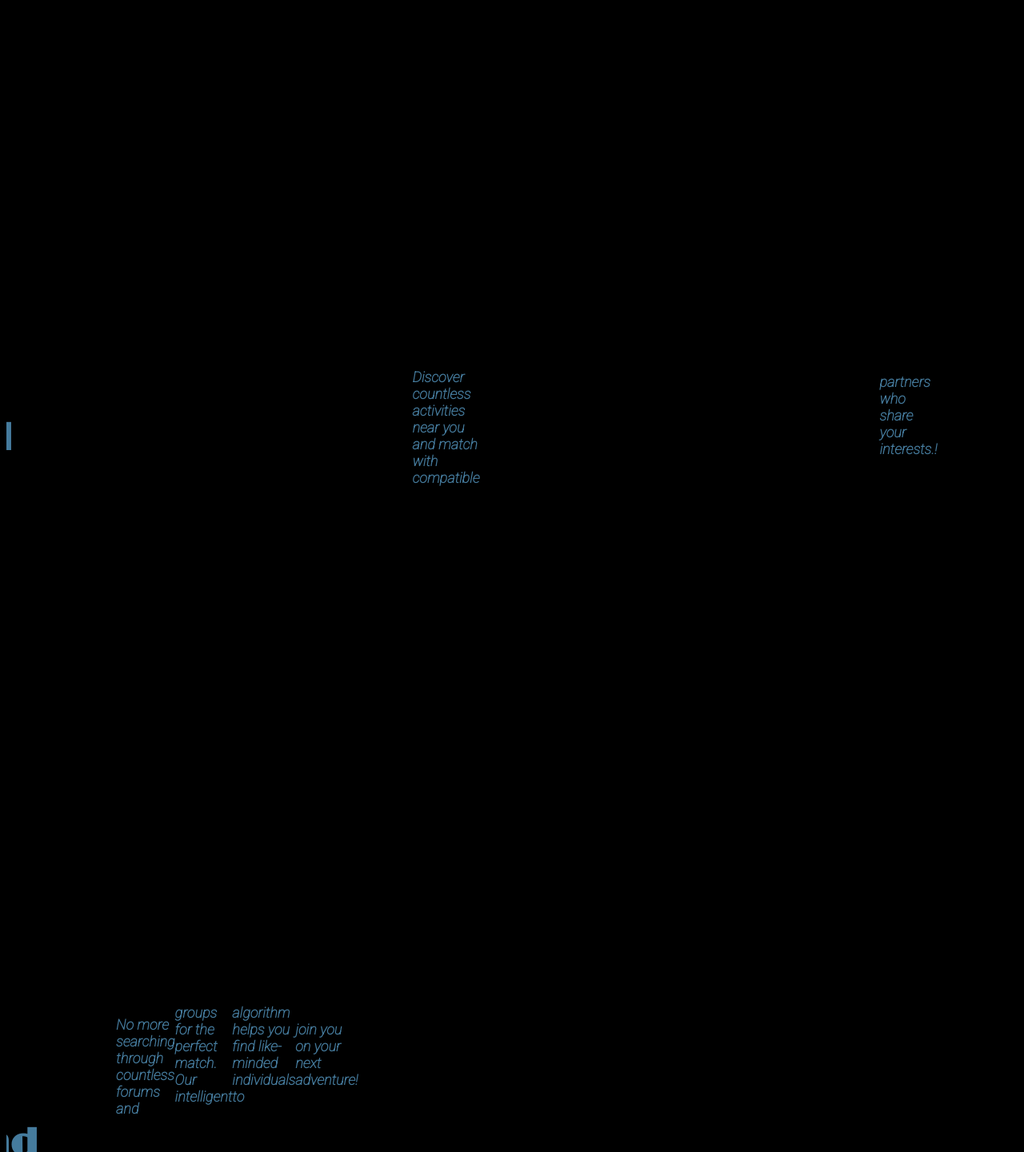
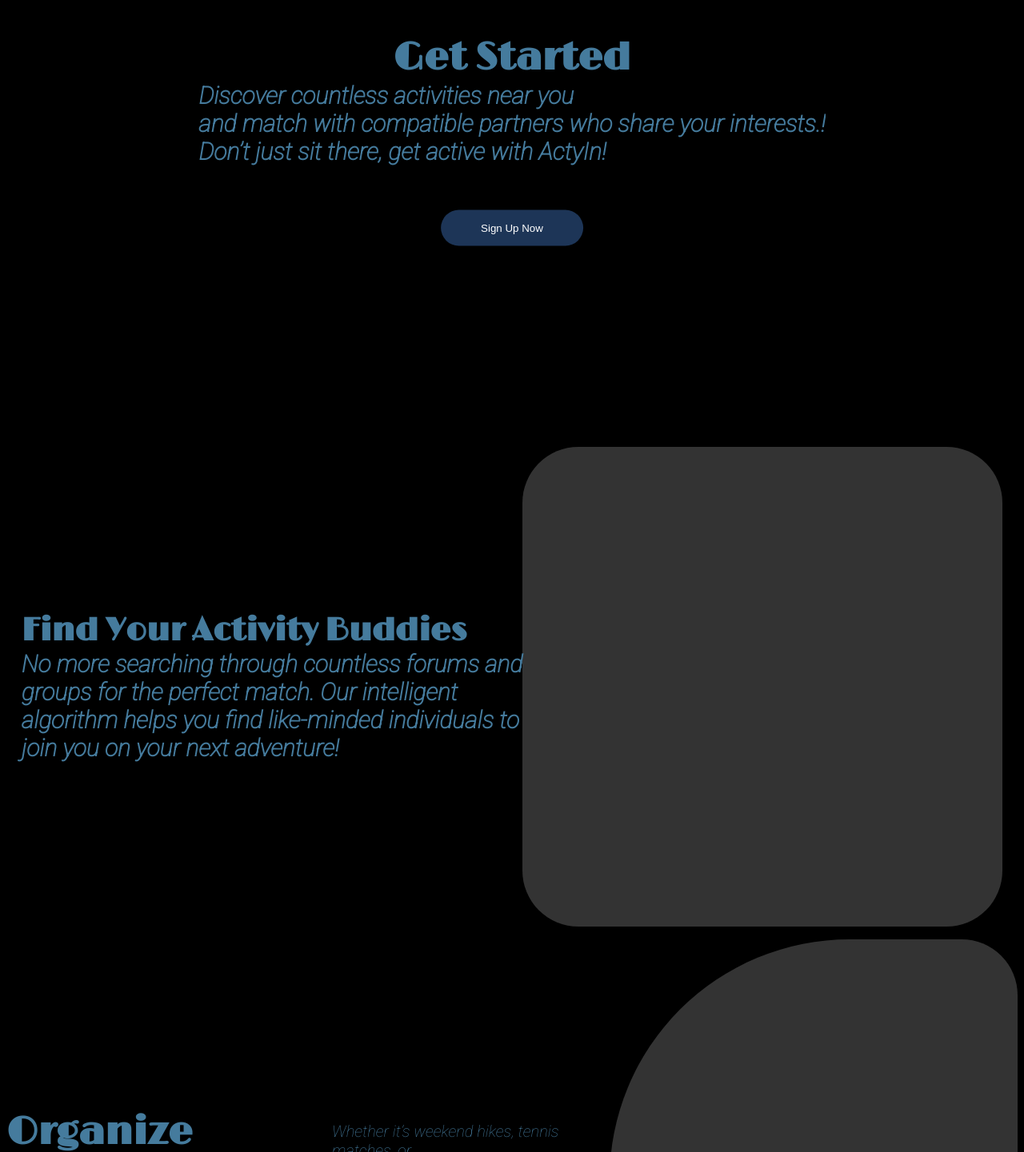
Before and after one commit to tselloss/ActyInFrontEnd, a Vue app: page / in a window 1280 px wide. Shown: the part 689-2130 px from the top of the page at 80% size. Built offline with nearby package versions, Linux system fonts and the light colour scheme.

Commit message:
Update HomePage.vue

```diff
--- a/src/components/HomePage.vue
+++ b/src/components/HomePage.vue
@@ -1,7 +1,8 @@
+<!-- eslint-disable max-len -->
 <template>
   <div class="home">
    <div class="left-placeholder"></div>
-    <h1 class="title">ACTYIN</h1>
+    <h1 class="title" >ACTYIN</h1>
     <div class="right-placeholder"></div>
     <div class="home">
       <button class="buttonFindPartners">Find Partners</button>
@@ -9,26 +10,29 @@
   </div>
   </div>
   <div class="home">
+  <div class="getStarted">
     <h1 class="titleGetStarted">Get Started</h1>
-    <h1 class="GetStartedContext1">Discover countless activities near you
-       and match with compatible</h1>
-    <h1 class="GetStartedContext3">partners who share your interests.!</h1>
-    <h1 class="GetStartedContext3">Don’t just sit there, get active with ActyIn!</h1>
+    <p class="GetStartedContext1">Discover countless activities near you<br>and match with compatible partners who share your interests.!
+    <br>Don’t just sit there, get active with ActyIn!</p>
     <button class="buttonSignUp">Sign Up Now</button>
   </div>
+  </div>
   <div class="home">
+  <div class="findBuddies">
     <h1 class="titlefindYourActivityBuddies">Find Your Activity Buddies</h1>
-    <h1 class="findYourActivityBuddiesContext1">No more searching through countless forums and</h1>
-    <h1 class="findYourActivityBuddiesContext2"> groups for the perfect match. Our intelligent</h1>
-<h1 class="findYourActivityBuddiesContext2">algorithm helps you find like-minded individuals to</h1>
-  <h1 class="findYourActivityBuddiesContext2">join you on your next adventure!</h1>
+    <p class="findYourActivityBuddiesContext1">No more searching through countless forums and
+    <br>groups for the perfect match. Our intelligent
+    <br>algorithm helps you find like-minded individuals to
+    <br>join you on your next adventure!
+    </p>
+  </div>
   <div class="right-placeholderFindyourBuddiesPhoto"></div>
   </div>
    <div class="home">
     <h1 class="titleOrganizeActivities">Organize Activities <br> Effortlessly</h1>
-    <h1 class="OrganizeActivitiesContext1">Whether it’s weekend hikes, tennis matches, or</h1>
-    <h1 class="OrganizeActivitiesContext2"> group yoga sessions, ActyIn makes it easy to </h1>
-  <h1 class="OrganizeActivitiesContext2">coordinate activities with your new-found friends.</h1>
+    <p class="OrganizeActivitiesContext1">Whether it’s weekend hikes, tennis matches, or
+    <br>group yoga sessions, ActyIn makes it easy to
+    <br>coordinate activities with your new-found friends.</p>
   <div class="left-placeholderFindyourBuddiesPhoto"></div>
   </div>
    <div class="home">
@@ -52,19 +56,20 @@
 Priority Support<p></p></h1>
 <button class="buttonUpgrade">Upgrade Now</button>
     </div>
-    <div>
+    </div>
+    <div class="home">
     <h1 class="titleQuestions">Frequently Asked Questions</h1>
     <h1 class="QuestionsContext1">How does the matching process work?</h1>
-    <h1 class="QuestionsContext3">Our intelligent algorithm analyzes your selected</h1>
-    <h1 class="QuestionsContext3">interests, location, and preferred time to find</h1>
-    <h1 class="QuestionsContext3"> potential activity partners. It then provides you with</h1>
-    <h1 class="QuestionsContext3">a list of compatible matches to choose from.</h1>
+    <p class="QuestionsContext3">Our intelligent algorithm analyzes your selected
+    <br>interests, location, and preferred time to find
+    <br>potential activity partners. It then provides you with
+    <br>a list of compatible matches to choose from.</p>
     <h1 class="QuestionsContext2">Is my personal information safe?</h1>
-    <h1 class="QuestionsContext4">At ActyIn, we take your privacy very seriously. Your </h1>
-    <h1 class="QuestionsContext4">personal information is securely stored and never</h1>
-    <h1 class="QuestionsContext4">shared with any third parties without your consent.</h1>
+    <p class="QuestionsContext4">At ActyIn, we take your privacy very seriously. Your
+    <br>personal information is securely stored and never
+    <br>shared with any third parties without your consent.</p>
   </div>
-  <div>
+  <div class="home">
     <h1 class="titleStayTuned">Stay Updated</h1>
     <h1 class="StayTunedContext1">Be the first to know about new features,special offers</h1>
     <h1 class="StayTunedContext3">and upcoming events. Subscribe to our newsletter now and </h1>
@@ -72,9 +77,8 @@
     <input type="email" placeholder="name@email.com" class="email-input" />
     <button class="buttonSubscribe">Subscribe</button>
   </div>
-  <div>
+  <div class="home">
     <h1 class="CopyRights">© ActyIn 2023. All rights reserved.</h1>
-  </div>
   </div>
 </template>
 
@@ -89,9 +93,37 @@
 
 <style scoped>
 
+/*ok */
 .home {
   position: relative;
   display: flex;
+  align-items: center;
+  justify-content: center;
+  height: 77vh;
+  background-color: #000;
+  color: #0077cc;
+  font-family: 'Limelight', sans-serif;
+  overflow: hidden;
+}
+
+/*ok */
+.getStarted {
+  position: relative;
+  display: block;
+  align-items: center;
+  justify-content: center;
+  height: 50vh;
+  background-color: #000;
+  color: #0077cc;
+  font-family: 'Limelight', sans-serif;
+  overflow: hidden;
+  margin-top: 0px;
+}
+
+/*ok */
+.findbuddies {
+   position: relative;
+  display: block;
   align-items: center;
   justify-content: center;
   height: 100vh;
@@ -99,8 +131,10 @@
   color: #0077cc;
   font-family: 'Limelight', sans-serif;
   overflow: hidden;
+  margin-top: 0px;
 }
 
+/*ok */
 .right-placeholder {
   width: 300px;
   height: 500px;
@@ -118,18 +152,16 @@
   background-color: #333;
   border-radius: 70px 70px 70px 70px;
   z-index: 1;
-  margin-top: -450px;
-  margin-left: 900px;
 }
 
 .right-placeholderPremiumPlan {
-  width: 600px;
-  height: 430px;
-  background-color: #131010;
-  border-radius: 70px 70px 70px 70px;
+  width: 300px;
+  height: 400px;
+  position: absolute;
+  background-color: #131313;
+  border-radius: 20px 20px 20px 20px;
+  right: 12%;
   z-index: 1;
-  margin-top: -430px;
-  margin-left: 900px;
 }
 
 .left-placeholderFindyourBuddiesPhoto {
@@ -138,20 +170,19 @@
   background-color: #333;
   border-radius: 300px 70px 70px 70px;
   z-index: 1;
-  margin-top: -400px;
-  margin-left: 200px;
 }
 
 .left-placeholderFeePlan {
-  width: 600px;
-  height: 430px;
-  background-color: #131010;
-  border-radius: 70px 70px 70px 70px;
+  width: 300px;
+  height: 400px;
+  position: absolute;
+  background-color: #131313;
+  border-radius: 20px 20px 20px 20px;
+  left: 12%;
   z-index: 1;
-  margin-top: 150px;
-  margin-left: 200px;
 }
 
+/*ok */
 .left-placeholder {
   width: 300px;
   height: 500px;
@@ -163,9 +194,10 @@
   z-index: 1;
 }
 
+/*ok */
 .title {
   position: absolute;
-  font-size: 150px;
+  font-size: 100px;
   margin: 0;
   color: #457B9D;
   font-family: 'Limelight', sans-serif;
@@ -185,7 +217,6 @@
   color: #457B9D;
   font-family: 'Limelight', sans-serif;
   z-index: 2;
-  margin-left: 0px;
   margin-top: 200px;
 }
 
@@ -195,27 +226,34 @@
   color: #457B9D;
   font-family: 'Limelight', sans-serif;
   z-index: 2;
-  margin-left: 0px;
   margin-top: 200px;
 }
 
+/*ok */
 .titleGetStarted {
   font-size: 3em;
   margin: 0;
   color: #457B9D;
   font-family: 'Limelight', sans-serif;
   z-index: 2;
-  margin-left: 800px;
+  position: relative;
+  display: flex;
+  flex-direction: column;
+  align-items: center;
+  justify-content: center;
 }
 
 .titlefindYourActivityBuddies {
-  font-size: 3em;
+  font-size: 2.5em;
   margin: 0;
   color: #457B9D;
   font-family: 'Limelight', sans-serif;
   z-index: 2;
-  margin-left: 0px;
-  margin-top: 400px;
+  position: relative;
+  display: flex;
+  flex-direction: left;
+  align-items: left;
+  justify-content: left;
 }
 
 .titleOrganizeActivities {
@@ -224,8 +262,6 @@
   color: #457B9D;
   font-family: 'Limelight', sans-serif;
   z-index: 2;
-  margin-left: 1000px;
-  margin-top: 400px;
 }
 
 .titleFreePlan {
@@ -234,8 +270,6 @@
   color: #ffffff;
   font-family: 'Roboto', sans-serif;
   z-index: 2;
-  margin-left: 50px;
-  margin-top: 200px;
 }
 
 .titlePremiumPlan {
@@ -244,8 +278,6 @@
   color: #ffffff;
   font-family: 'Roboto', sans-serif;
   z-index: 1;
-  margin-left: 50px;
-  margin-top: -100px;
 }
 
 .planPrice {
@@ -254,8 +286,6 @@
   color: #457B9D;
   font-family: 'Limelight', sans-serif;
   z-index: 1;
-  margin-left: 50px;
-  margin-top: 30px;
 }
 
 .planInfo {
@@ -264,18 +294,14 @@
   color: #ffffff;
   font-family: 'Roboto', sans-serif;
   z-index: 2;
-  margin-left: 100px;
-  margin-top: 30px;
 }
 
 .OrganizeActivitiesContext1 {
-  font-size: 18px;
+  font-size: 20px;
   margin: 0;
   color: #457B9D;
   font-family: 'Roboto', sans-serif;
   z-index: 2;
-  margin-top: 30px;
-  margin-left: 1000px;
 }
 
 .OrganizeActivitiesContext2 {
@@ -284,7 +310,6 @@
   color: #457B9D;
   font-family: 'Roboto', sans-serif;
   z-index: 2;
-  margin-left: 1000px;
 }
 
 .StayTunedContext1 {
@@ -293,62 +318,36 @@
   color: #457B9D;
   font-family: 'Roboto', sans-serif;
   z-index: 2;
-  margin-top: 30px;
-  margin-left: 500px;
 }
 
-.StayTunedContext3{
-  font-size: 18px;
+/*ok */
+.findYourActivityBuddiesContext1 {
+  font-size: 30px;
   margin: 0;
   color: #457B9D;
   font-family: 'Roboto', sans-serif;
   z-index: 2;
-  margin-left: 500px;
+  position: relative;
+  display: flex;
+  flex-direction: column;
+  align-items: center;
+  justify-content: center;
+  font-weight: 600;
 }
 
-.findYourActivityBuddiesContext1 {
-  font-size: 18px;
+/*ok */
+.GetStartedContext1 {
+  font-size: 30px;
   margin: 0;
   color: #457B9D;
   font-family: 'Roboto', sans-serif;
   z-index: 2;
-  margin-top: 30px;
-}
-
-.findYourActivityBuddiesContext2{
-  font-size: 18px;
-  margin: 0;
-  color: #457B9D;
-  font-family: 'Roboto', sans-serif;
-  z-index: 2;
-}
-
-.GetStartedContext1 {
-  font-size: 18px;
-  margin: 0;
-  color: #457B9D;
-  font-family: 'Roboto', sans-serif;
-  z-index: 2;
-  margin-top: 30px;
-  margin-left: 500px;
-}
-
-.GetStartedContext2 {
-  font-size: 18px;
-  margin: 0;
-  color: #457B9D;
-  font-family: 'Roboto', sans-serif;
-  z-index: 2;
-  margin-left: 500px;
-}
-
-.GetStartedContext3 {
-  font-size: 18px;
-  margin: 0;
-  color: #457B9D;
-  font-family: 'Roboto', sans-serif;
-  z-index: 2;
-  margin-left: 500px;
+  position: relative;
+  display: flex;
+  flex-direction: column;
+  align-items: center;
+  justify-content: center;
+  font-weight: 600;
 }
 
 .QuestionsContext1
@@ -358,8 +357,11 @@
   color: #457B9D;
   font-family: 'Limelight', sans-serif;
   z-index: 2;
-  margin-top: 60px;
-  margin-left: 300px;
+  position: relative;
+  display: flex;
+  flex-direction: column;
+  align-items: left;
+  justify-content: left;
 }
 
 .QuestionsContext2
@@ -369,8 +371,6 @@
   color: #457B9D;
   font-family: 'Limelight', sans-serif;
   z-index: 2;
-  margin-top: -140px;
-  margin-left: 1000px;
 }
 
 .QuestionsContext3 {
@@ -379,7 +379,6 @@
   color: #457B9D;
   font-family: 'Roboto', sans-serif;
   z-index: 2;
-  margin-left: 300px;
 }
 
 .QuestionsContext4 {
@@ -388,7 +387,6 @@
   color: #457B9D;
   font-family: 'Roboto', sans-serif;
   z-index: 2;
-  margin-left: 1000px;
 }
 
 .CopyRights
@@ -398,8 +396,6 @@
   color: #ffffff;
   font-family: 'Roboto', sans-serif;
   z-index: 2;
-  margin-top: 100px;
-  margin-left: 100px;
 }
 
 .buttons {
@@ -408,6 +404,7 @@
   margin-left: -800px;
 }
 
+/*ok */
 .buttonFindPartners {
   margin: 0 10px; /* Adjust the spacing between buttons as needed */
   padding: 15px 50px;
@@ -420,6 +417,7 @@
   z-index: 2;
 }
 
+/*ok */
 .buttonJoinNow {
   margin: 0 10px; /* Adjust the spacing between buttons as needed */
   padding: 15px 50px;
@@ -432,6 +430,7 @@
   z-index: 2;
 }
 
+/*ok */
 .buttonSignUp {
   margin: 0 10px; /* Adjust the spacing between buttons as needed */
   padding: 15px 50px;
@@ -440,9 +439,14 @@
   border: none;
   cursor: pointer;
   border-radius: 50px 50px 50px 50px;
-  margin-top: 30px;
-  margin-left: 400px;
+  margin-top: 40px;
   z-index: 2;
+  margin: 0;
+  position: relative;
+  margin: 10%;
+  left: 40%;
+  -ms-transform: translate(-50%, -50%);
+  transform: translate(-50%, -50%);
 }
 
 .buttonPlansGetStarted,
@@ -454,9 +458,11 @@
   border: none;
   cursor: pointer;
   border-radius: 10px 10px 10px 10px;
-  margin-top: 50px;
-  margin-left: 200px;
   z-index: 2;
+  display: flex;
+  flex-direction: column;
+  align-items: center;
+  justify-content: center;
 }
 
 .buttonSubscribe{
@@ -467,8 +473,6 @@
   border: none;
   cursor: pointer;
   border-radius: 10px 10px 10px 10px;
-  margin-top: 50px;
-  margin-left: 20px;
   z-index: 2;
 }
 
```
